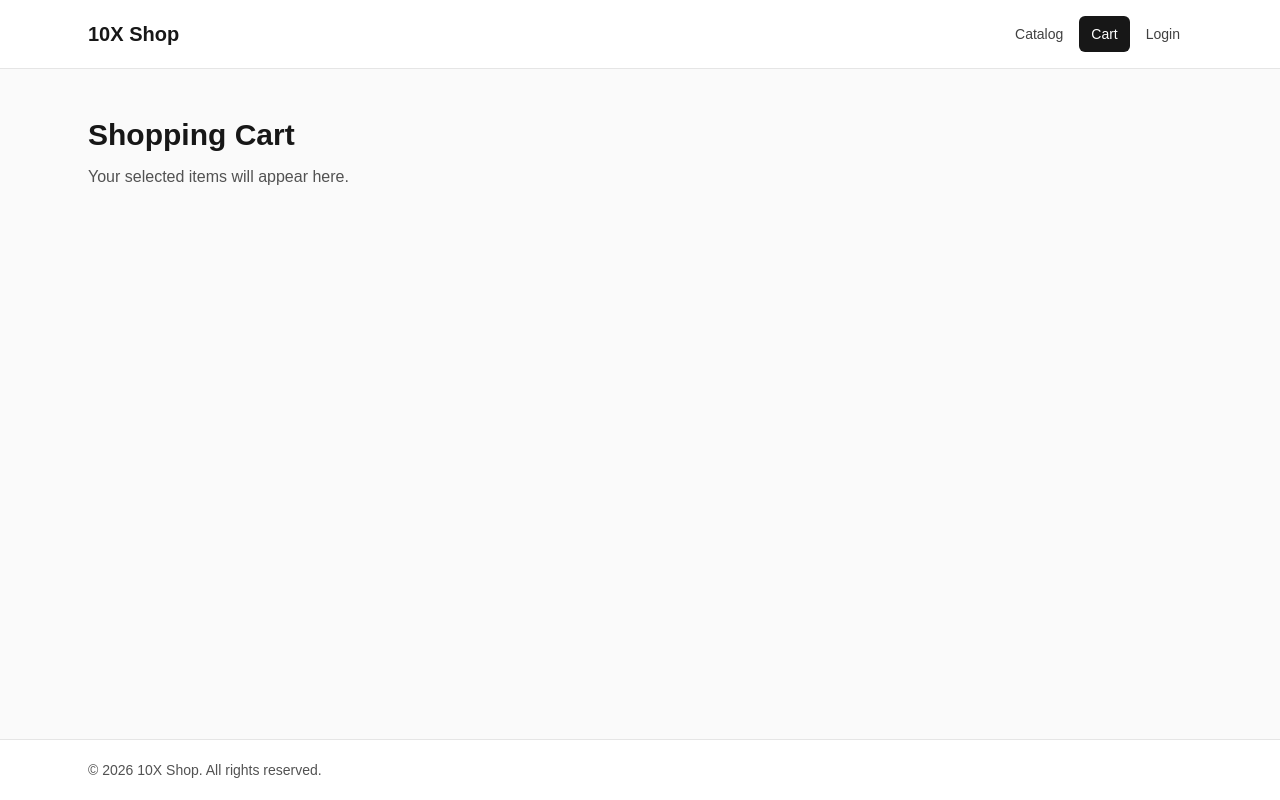
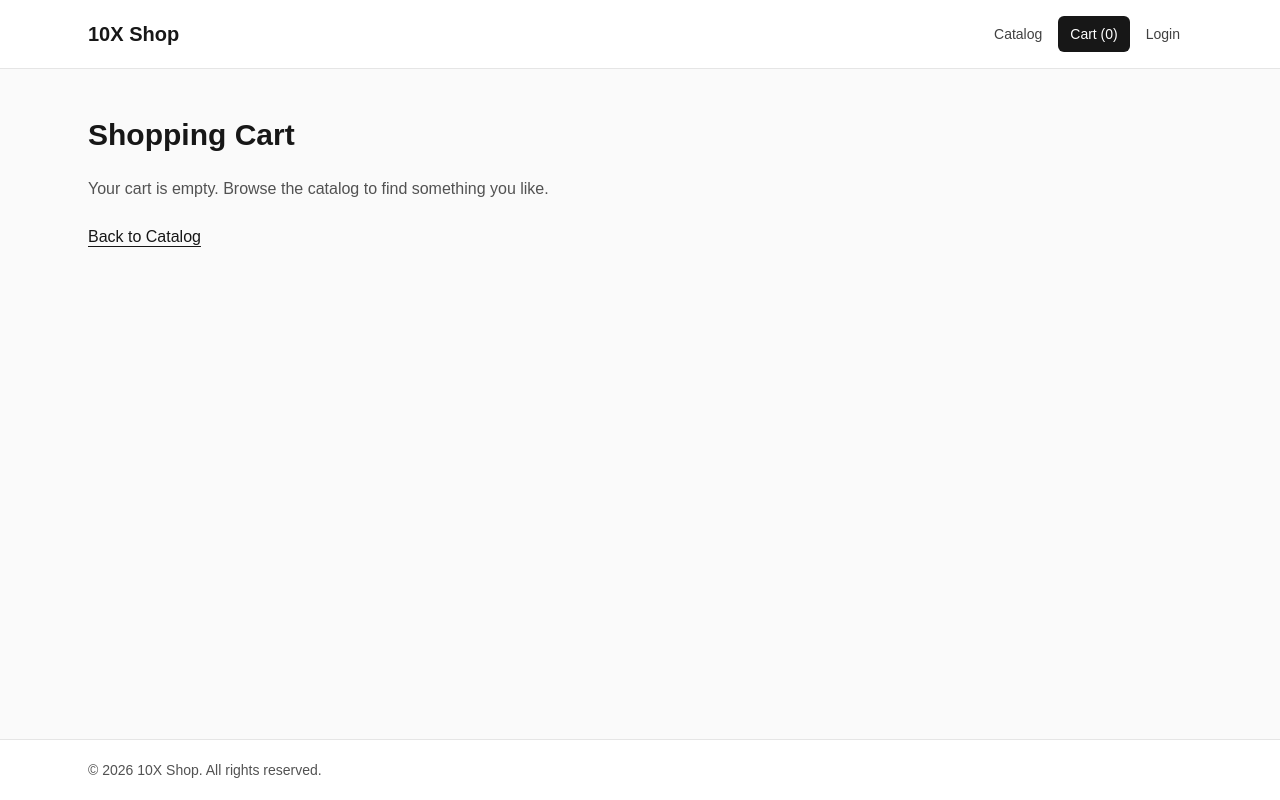
Before and after one commit to PLomj/10X-Shop_Pikria-Lomjaria, a React (Vite) app: page /cart in a window 1280 px wide. Built offline with nearby package versions, Linux system fonts and the light colour scheme.

Commit message:
feat(cart): created shopping product carts

```diff
--- /dev/null
+++ b/src/components/cart/CartItemRow.tsx
@@ -0,0 +1,41 @@
+import { Link } from 'react-router'
+import { useCart } from '../../context/CartContext'
+import type { CartItem } from '../../types/cart'
+import { formatPrice, priceInCents } from '../../utils/currency'
+
+const quantityButton = 'size-10 rounded-md border border-neutral-300 hover:bg-neutral-100 focus-visible:outline-2 focus-visible:outline-offset-2 disabled:opacity-50'
+
+export default function CartItemRow({ item }: { item: CartItem }) {
+  const { increaseQuantity, decreaseQuantity, removeFromCart } = useCart()
+  const subtotal = priceInCents(item.price) * item.quantity / 100
+
+  return (
+    <li className="flex flex-wrap items-center gap-4 rounded-lg border border-neutral-200 bg-white p-4">
+      {item.thumbnail ? (
+        <img src={item.thumbnail} alt={item.title} className="size-16 object-contain" />
+      ) : (
+        <span className="w-16 text-sm text-neutral-600">No image</span>
+      )}
+      <div className="min-w-0 flex-1 basis-32">
+        <Link to={`/products/${item.productId}`} className="font-semibold underline-offset-4 hover:underline focus-visible:outline-2">
+          {item.title}
+        </Link>
+        <p className="text-sm text-neutral-600">{formatPrice(item.price)} each</p>
+      </div>
+      <div role="group" aria-label={`Quantity for ${item.title}`} className="flex items-center gap-3">
+        <button type="button" className={quantityButton} disabled={item.quantity === 1} aria-label={`Decrease quantity of ${item.title}`} onClick={() => decreaseQuantity(item.productId)}>−</button>
+        <span>{item.quantity}</span>
+        <button type="button" className={quantityButton} aria-label={`Increase quantity of ${item.title}`} onClick={() => increaseQuantity(item.productId)}>+</button>
+      </div>
+      <p className="font-semibold">Subtotal {formatPrice(subtotal)}</p>
+      <button
+        type="button"
+        aria-label={`Remove ${item.title} from cart`}
+        onClick={() => removeFromCart(item.productId)}
+        className="rounded-sm px-2 py-2 text-sm underline underline-offset-4 hover:text-neutral-600 focus-visible:outline-2"
+      >
+        Remove
+      </button>
+    </li>
+  )
+}
--- a/src/components/layout/Header.tsx
+++ b/src/components/layout/Header.tsx
@@ -1,4 +1,5 @@
 import { Link, NavLink } from 'react-router'
+import { useCart } from '../../context/CartContext'
 
 const links = [
   { to: '/', label: 'Catalog' },
@@ -7,6 +8,7 @@ const links = [
 ]
 
 export default function Header() {
+  const { cartItemCount } = useCart()
   return (
     <header className="border-b border-neutral-200 bg-white">
       <div className="mx-auto flex max-w-6xl flex-wrap items-center justify-between gap-3 px-4 py-4 sm:px-6">
@@ -26,7 +28,7 @@ export default function Header() {
                     }`
                   }
                 >
-                  {label}
+                  {to === '/cart' ? `Cart (${cartItemCount})` : label}
                 </NavLink>
               </li>
             ))}
--- a/src/components/layout/Layout.tsx
+++ b/src/components/layout/Layout.tsx
@@ -1,9 +1,11 @@
 import { Outlet } from 'react-router'
+import CartProvider from '../../context/CartProvider'
 import Header from './Header'
 import Footer from './Footer'
 
 export default function Layout() {
   return (
+    <CartProvider>
       <div className="flex min-h-dvh flex-col bg-neutral-50 text-neutral-900">
         <Header />
         <main className="mx-auto w-full max-w-6xl flex-1 px-4 py-8 sm:px-6 sm:py-12">
@@ -11,5 +13,6 @@ export default function Layout() {
         </main>
         <Footer />
       </div>
+    </CartProvider>
   )
 }
--- /dev/null
+++ b/src/context/CartContext.ts
@@ -0,0 +1,10 @@
+import { createContext, useContext } from 'react'
+import type { CartContextValue } from '../types/cart'
+
+export const CartContext = createContext<CartContextValue | null>(null)
+
+export function useCart(): CartContextValue {
+  const cart = useContext(CartContext)
+  if (!cart) throw new Error('useCart must be used inside CartProvider.')
+  return cart
+}
--- /dev/null
+++ b/src/context/CartProvider.tsx
@@ -0,0 +1,63 @@
+import { useEffect, useState } from 'react'
+import type { ReactNode } from 'react'
+import type { CartItem } from '../types/cart'
+import type { Product } from '../types/product'
+import { isCartItem, loadCart, saveCart } from '../utils/cartStorage'
+import { priceInCents } from '../utils/currency'
+import { CartContext } from './CartContext'
+
+function nextQuantity(quantity: number, change: number) {
+  const next = quantity + change
+  return Number.isSafeInteger(next) && next > 0 ? next : quantity
+}
+
+export default function CartProvider({ children }: { children: ReactNode }) {
+  const [cartItems, setCartItems] = useState(loadCart)
+
+  useEffect(() => {
+    saveCart(cartItems)
+  }, [cartItems])
+
+  function addToCart(product: Product) {
+    const item: CartItem = {
+      productId: product.id,
+      title: product.title,
+      thumbnail: product.thumbnail,
+      price: product.price,
+      discountPercentage: product.discountPercentage,
+      stock: product.stock,
+      quantity: 1,
+    }
+    if (!isCartItem(item)) return false
+
+    setCartItems((items) =>
+      items.some((existing) => existing.productId === item.productId)
+        ? items.map((existing) => existing.productId === item.productId
+          ? { ...existing, quantity: nextQuantity(existing.quantity, 1) }
+          : existing)
+        : [...items, item],
+    )
+    return true
+  }
+
+  function changeQuantity(productId: number, change: number) {
+    setCartItems((items) => items.map((item) => item.productId === productId
+      ? { ...item, quantity: nextQuantity(item.quantity, change) }
+      : item))
+  }
+
+  return (
+    <CartContext.Provider value={{
+      cartItems,
+      cartItemCount: cartItems.reduce((count, item) => count + item.quantity, 0),
+      cartTotal: cartItems.reduce((cents, item) => cents + priceInCents(item.price) * item.quantity, 0) / 100,
+      addToCart,
+      removeFromCart: (productId) => setCartItems((items) => items.filter((item) => item.productId !== productId)),
+      increaseQuantity: (productId) => changeQuantity(productId, 1),
+      decreaseQuantity: (productId) => changeQuantity(productId, -1),
+      clearCart: () => setCartItems([]),
+    }}>
+      {children}
+    </CartContext.Provider>
+  )
+}
--- a/src/pages/CartPage.tsx
+++ b/src/pages/CartPage.tsx
@@ -1,8 +1,32 @@
+import { Link } from 'react-router'
+import CartItemRow from '../components/cart/CartItemRow'
+import { useCart } from '../context/CartContext'
+import { formatPrice } from '../utils/currency'
+
 export default function CartPage() {
+  const { cartItems, cartTotal } = useCart()
+
   return (
-    <div className="space-y-3">
+    <div className="space-y-6">
       <h1 className="text-2xl font-bold sm:text-3xl">Shopping Cart</h1>
-      <p className="text-neutral-600">Your selected items will appear here.</p>
+      {cartItems.length === 0 ? (
+        <p className="text-neutral-600">Your cart is empty. Browse the catalog to find something you like.</p>
+      ) : (
+        <>
+          <ul className="space-y-3">
+            {cartItems.map((item) => <CartItemRow key={item.productId} item={item} />)}
+          </ul>
+          <dl className="ml-auto grid max-w-xs grid-cols-2 gap-2 rounded-lg border border-neutral-200 bg-white p-4">
+            <dt>Subtotal</dt>
+            <dd className="text-right">{formatPrice(cartTotal)}</dd>
+            <dt className="font-bold">Total</dt>
+            <dd className="text-right font-bold">{formatPrice(cartTotal)}</dd>
+          </dl>
+        </>
+      )}
+      <Link to="/" className="inline-block rounded-sm underline underline-offset-4 focus-visible:outline-2 focus-visible:outline-offset-4">
+        Back to Catalog
+      </Link>
     </div>
   )
 }
--- a/src/pages/ProductDetailsPage.tsx
+++ b/src/pages/ProductDetailsPage.tsx
@@ -2,9 +2,9 @@ import { useEffect, useState } from 'react'
 import { Link, useParams } from 'react-router'
 import { fetchProductById, ProductNotFoundError } from '../api/products'
 import ProductGallery from '../components/product/ProductGallery'
+import { AddToCartButton } from '../components/product/ProductCard'
 import type { Product } from '../types/product'
-
-const priceFormatter = new Intl.NumberFormat('en-US', { style: 'currency', currency: 'USD' })
+import { formatPrice } from '../utils/currency'
 
 function ProductDetails({ id }: { id: number }) {
   const [product, setProduct] = useState<Product | null>(null)
@@ -66,7 +66,7 @@ function ProductDetails({ id }: { id: number }) {
       <ProductGallery product={product} />
       <div className="space-y-4">
         <h1 className="text-2xl font-bold sm:text-3xl">{product.title}</h1>
-        <p className="text-xl font-semibold">{priceFormatter.format(product.price)}</p>
+        <p className="text-xl font-semibold">{formatPrice(product.price)}</p>
         <p className="text-neutral-700">{product.description}</p>
         <dl className="grid grid-cols-[auto_1fr] gap-x-4 gap-y-2 text-sm">
           <dt className="font-semibold">Category</dt>
@@ -81,6 +81,7 @@ function ProductDetails({ id }: { id: number }) {
           <dt className="font-semibold">Availability</dt>
           <dd>{product.stock > 0 ? `In stock (${product.stock})` : 'Out of stock'}</dd>
         </dl>
+        <AddToCartButton product={product} />
       </div>
     </article>
   )
--- /dev/null
+++ b/src/types/cart.ts
@@ -0,0 +1,24 @@
+import type { Product } from './product'
+
+export interface CartItem {
+  productId: number
+  title: string
+  thumbnail: string
+  price: number
+  discountPercentage?: number
+  stock: number
+  quantity: number
+}
+
+export type CartState = CartItem[]
+
+export interface CartContextValue {
+  cartItems: CartState
+  cartItemCount: number
+  cartTotal: number
+  addToCart: (product: Product) => boolean
+  removeFromCart: (productId: number) => void
+  increaseQuantity: (productId: number) => void
+  decreaseQuantity: (productId: number) => void
+  clearCart: () => void
+}
--- /dev/null
+++ b/src/utils/cartStorage.ts
@@ -0,0 +1,47 @@
+import type { CartItem, CartState } from '../types/cart'
+import { priceInCents } from './currency'
+
+const storageKey = 'shop_cart'
+
+export function isCartItem(value: unknown): value is CartItem {
+  if (typeof value !== 'object' || value === null) return false
+  return (
+    'productId' in value && typeof value.productId === 'number' &&
+    Number.isSafeInteger(value.productId) && value.productId > 0 &&
+    'title' in value && typeof value.title === 'string' &&
+    'thumbnail' in value && typeof value.thumbnail === 'string' &&
+    'price' in value && typeof value.price === 'number' &&
+    value.price >= 0 && Number.isSafeInteger(priceInCents(value.price)) &&
+    'stock' in value && typeof value.stock === 'number' &&
+    Number.isSafeInteger(value.stock) && value.stock >= 0 &&
+    'quantity' in value && typeof value.quantity === 'number' &&
+    Number.isSafeInteger(value.quantity) && value.quantity > 0 &&
+    (!('discountPercentage' in value) || value.discountPercentage === undefined ||
+      (typeof value.discountPercentage === 'number' && Number.isFinite(value.discountPercentage)))
+  )
+}
+
+export function loadCart(): CartState {
+  try {
+    const saved = localStorage.getItem(storageKey)
+    if (saved === null) return []
+    const data: unknown = JSON.parse(saved)
+    if (!Array.isArray(data)) return []
+
+    const items = new Map<number, CartItem>()
+    for (const row of data) {
+      if (isCartItem(row) && !items.has(row.productId)) items.set(row.productId, row)
+    }
+    return [...items.values()]
+  } catch {
+    return []
+  }
+}
+
+export function saveCart(items: CartState) {
+  try {
+    localStorage.setItem(storageKey, JSON.stringify(items))
+  } catch {
+    // The live cart still works when storage is unavailable.
+  }
+}
--- /dev/null
+++ b/src/utils/currency.ts
@@ -0,0 +1,9 @@
+const usd = new Intl.NumberFormat('en-US', { style: 'currency', currency: 'USD' })
+
+export function formatPrice(price: number) {
+  return usd.format(price)
+}
+
+export function priceInCents(price: number) {
+  return Math.round(price * 100)
+}
```
Also changed, not shown: src/components/product/ProductCard.tsx (+26 -5 lines). Lines whose indentation alone changed are shown as unchanged.
